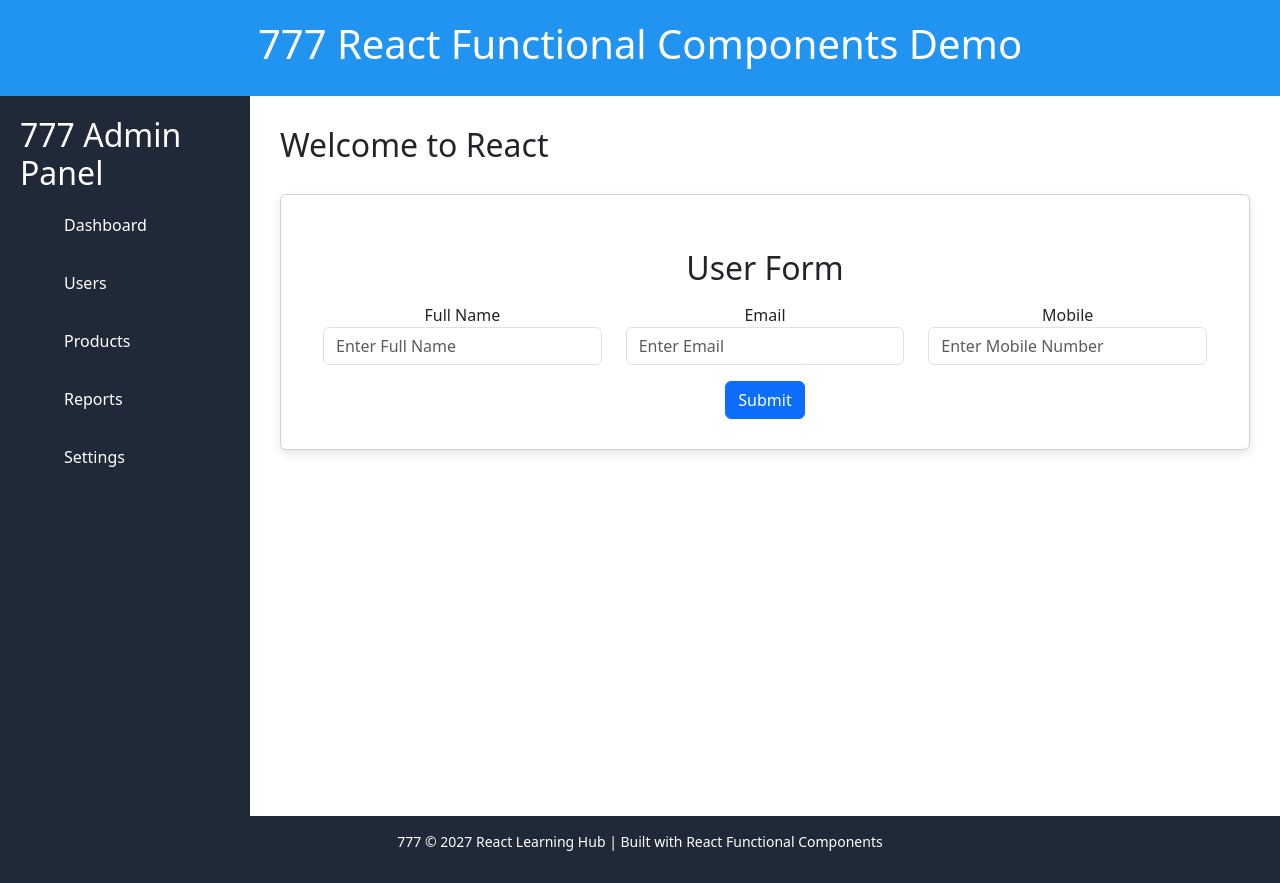
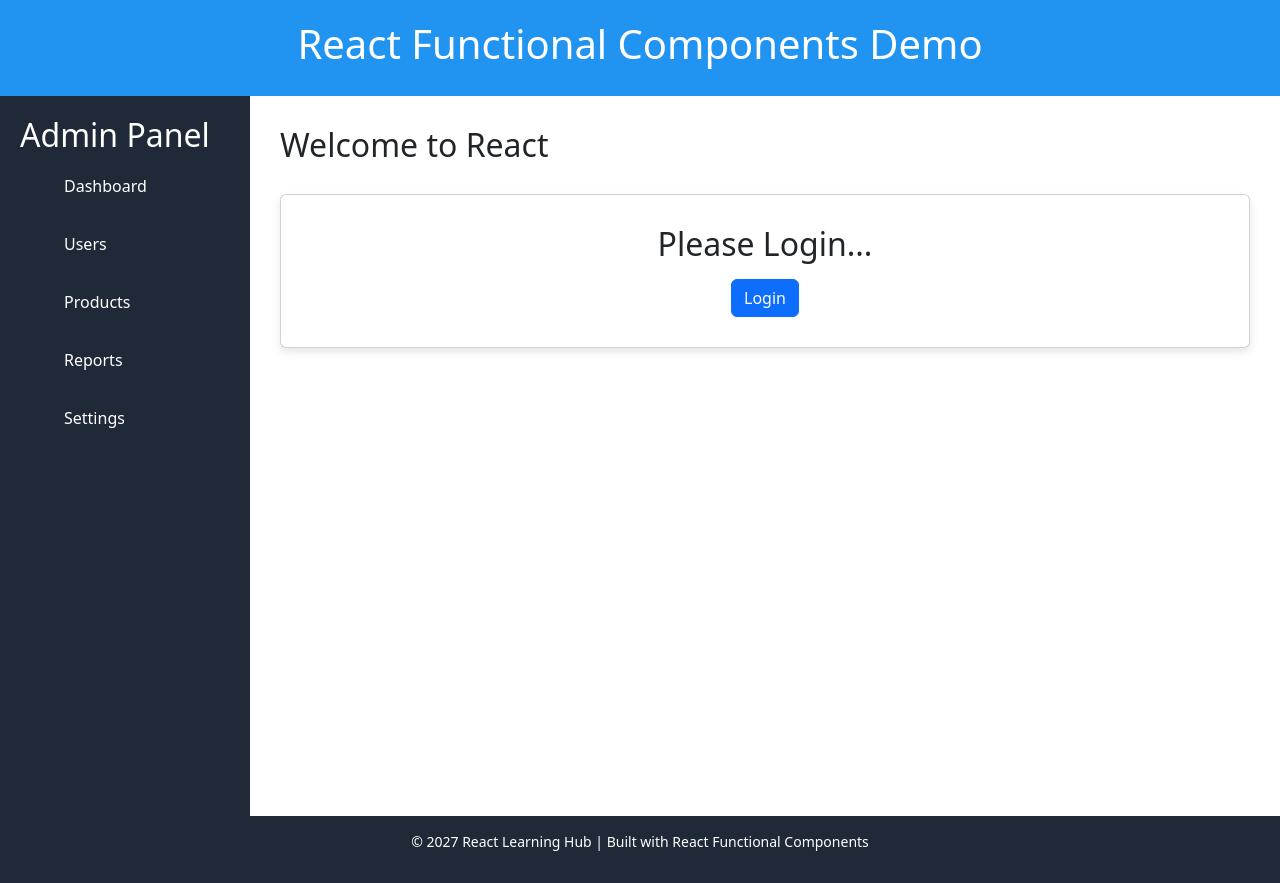
Before and after one commit to vivek84505/golu-react-practice, a React (Create React App) app: page / in a window 1280 px wide. Built offline with nearby package versions, Linux system fonts and the light colour scheme.

Commit message:
new pages

```diff
--- a/src/component/Content.js
+++ b/src/component/Content.js
@@ -4,7 +4,8 @@ import Counter from "./Counter";
 import MyParagraph from "./MyParagraph";
 import Users from "./Users";
 import UserForm from "./UserForm";
-
+import LoginStatus from "./LoginStatus";
+import Emodel from "./EModel";
 
 // React component needs data for dynamic contents
 // Declared Data
@@ -121,10 +122,13 @@ function Content() {
 
       <div className="card">
 
-        <UserForm/>
+        {/* <UserForm/> */}
 
         {/* <StudentDetails details={student_one} /> */}
        {/* <Counter/>  */}
+
+      <LoginStatus/>
+      {/* <Emodel/> */}
 
       {/* if(age >= 18){
         console.log("You are not a teen ager")
--- a/src/component/Counter.js
+++ b/src/component/Counter.js
@@ -52,6 +52,7 @@ function Counter() {
       <CounterShow counter={mycounter} />
       <CounterAction  incrementCounter={increment} decrementCounter={decrement} />
       {(mycounter >= 18) ? (<h2>Adult</h2>) : (<h2>TeenAger</h2>)}
+      { mycounter % 2 === 0 ? (<h2>Even</h2>) : (<h2>Odd</h2>) }
 
        {/* state */}
        {/* props */}
--- a/src/component/CounterAction.js
+++ b/src/component/CounterAction.js
@@ -4,8 +4,8 @@ function CounterAction(props){
         <div>
             {/* <h2 className="counter-value">Counter From Action: {props.counter}</h2> */}
             <div className="counter-buttons">
-                <button onClick={()=>{props.incrementCounter(2)}}>Increment</button>
-                <button onClick={() => {props.decrementCounter(2)}}>Decrement</button>
+                <button onClick={()=>{props.incrementCounter(1)}}>Increment</button>
+                <button onClick={() => {props.decrementCounter(1)}}>Decrement</button>
             </div>
         </div>
     )
--- /dev/null
+++ b/src/component/EModel.js
@@ -0,0 +1,75 @@
+import { useEffect, useState } from "react"
+
+function Emodel(){
+
+    const [ showmodal, setShowModal] = useState(false)
+
+
+    useEffect(() => {
+
+            const timer = setTimeout(() => {
+                 setShowModal(true)
+                //window.location.href = "https://www.google.com"
+            },5000)
+
+    },[])
+
+    return(
+        <div>
+
+            { showmodal && (
+                <div style={styles.overlay}>
+                    <div style={styles.modal}>
+                        <h2>Welcome Student!</h2>
+                        <p>This popup appeared after 5 seconds.</p>
+
+                        <button onClick={() => setShowModal(false)}>
+                        Close
+                        </button>
+                    </div>
+                </div>
+            )}
+
+
+            {/* {(showmodal == true) ? (
+                <div style={styles.overlay}>
+                    <div style={styles.modal}>
+                        <h2>Welcome Student!</h2>
+                        <p>This popup appeared after 5 seconds.</p>
+
+                        <button onClick={() => setShowModal(false)}>
+                        Close
+                        </button>
+                    </div>
+                </div>
+            ):('')} */}
+
+
+
+        </div>
+    )
+}
+
+
+const styles = {
+  overlay: {
+    position: "fixed",
+    top: 0,
+    left: 0,
+    width: "100%",
+    height: "100%",
+    backgroundColor: "rgba(0,0,0,0.5)",
+    display: "flex",
+    justifyContent: "center",
+    alignItems: "center"
+  },
+  modal: {
+    backgroundColor: "white",
+    padding: "20px",
+    borderRadius: "10px",
+    width: "300px",
+    textAlign: "center"
+  }
+};
+
+export default Emodel
--- /dev/null
+++ b/src/component/LoginStatus.js
@@ -0,0 +1,43 @@
+import { useState } from "react"
+
+
+function LoginStatus(){
+
+    const [isLoggeIn,setIsLoggedIn] = useState(false)
+
+    const handleLogin = () => {
+
+         setIsLoggedIn(!isLoggeIn)
+
+        // if (isLoggeIn === true){
+        //     setIsLoggedIn(false)
+        // }
+        // else if (isLoggeIn === false){
+        //     setIsLoggedIn(true)
+        // }
+    }
+
+    // function handleClick(e) {
+    //     e.preventDefault();
+    //     alert('You had clicked a Link.');
+    // }
+
+    return(
+        <div>
+              {isLoggeIn ? (<h2>Welcome Vivek...</h2>) : (<h2>Please Login...</h2>)}
+
+             {isLoggeIn ? (<button onClick={handleLogin} className="btn btn-danger">Logout</button> ) :
+             (<button onClick={handleLogin} className="btn btn-primary">Login</button>)}
+
+
+           {/* <a href="https://www.google.com/" onClick={handleClick}>
+              Click_Me
+            </a>   */}
+
+
+        </div>
+    )
+
+}
+
+export default LoginStatus
--- a/src/component/title.js
+++ b/src/component/title.js
@@ -1,8 +1,8 @@
 
 
-const headerTitle = "777 React Functional Components Demo";
-const footerTitle = "777 © 2027 React Learning Hub | Built with React Functional Components"
-const sidebarTitle = "777 Admin Panel"
+const headerTitle = "React Functional Components Demo";
+const footerTitle = "© 2027 React Learning Hub | Built with React Functional Components"
+const sidebarTitle = "Admin Panel"
 
 
 export {
```
Also changed, not shown: src/component/UserForm.js (line endings or trailing spaces).
